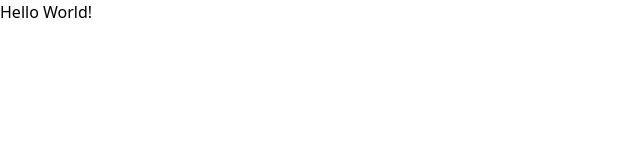
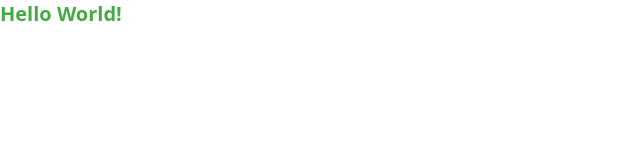
Before and after one commit to webdevmajstry/001-zero-waste, a Next.js app: page / in a window 1280 px wide. Shown: the top 160 px of the page, without its empty margins (0-640 px from the left). Built offline with nearby package versions, Linux system fonts and the light colour scheme.

Commit message:
basic tailwind config

```diff
--- a/src/pages/api/hello.ts
+++ /dev/null
@@ -1,13 +0,0 @@
-// Next.js API route support: https://nextjs.org/docs/api-routes/introduction
-import type { NextApiRequest, NextApiResponse } from 'next';
-
-type Data = {
-  name: string;
-};
-
-export default function handler(
-  req: NextApiRequest,
-  res: NextApiResponse<Data>,
-) {
-  res.status(200).json({ name: 'John Doe' });
-}
--- a/src/views/Home/Home.tsx
+++ b/src/views/Home/Home.tsx
@@ -1 +1,3 @@
-export const Home = () => <h1>Hello World!</h1>;
+export const Home = () => (
+  <h1 className="text-xl font-black text-primary-500">Hello World!</h1>
+);
--- a/tailwind.config.js
+++ b/tailwind.config.js
@@ -7,6 +7,28 @@ module.exports = {
     './src/views/**/*.{js,ts,jsx,tsx}',
   ],
   theme: {
+    colors: {
+      primary: {
+        500: '#44AB42',
+        400: '#64C661',
+        300: '#A3FDA1',
+        200: '#DAFED9',
+        100: '#F6FFF6',
+      },
+      light: {
+        100: '#FFFFFF',
+        200: '#F0F0F0',
+        300: '#E9E9E9',
+      },
+      dark: {
+        500: '#101010',
+        400: '#292929',
+        300: '#464646',
+        200: '#646464',
+        100: '#818181',
+      },
+      alert: '#AC353D',
+    },
     extend: {},
   },
   plugins: [],
```
Also changed, not shown: 1 other file (tests, documents, lock files or other folders).
